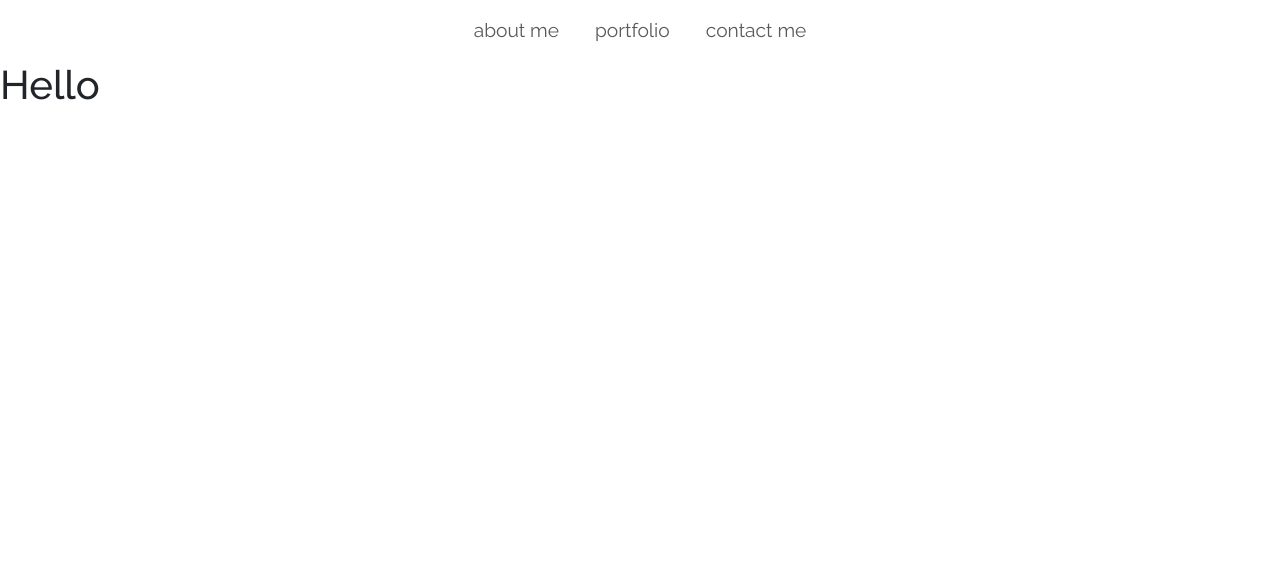
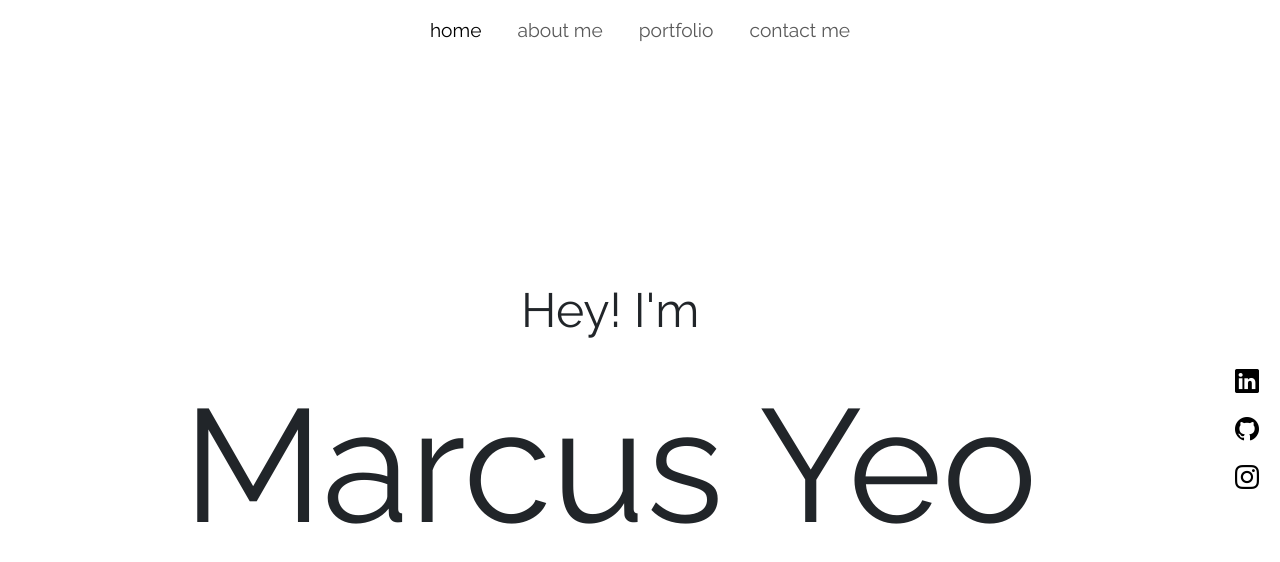
Before and after one commit to marcusyeoyh/website, a React (Vite) app in the folder react-app/: page / in a window 1280 px wide. Shown: the top 562 px of the page. Built offline with nearby package versions, Linux system fonts and the light colour scheme.

Commit message:
Add new welcome banner and working sidebar

```diff
--- a/react-app/src/components/Header.css
+++ b/react-app/src/components/Header.css
@@ -1,3 +1,7 @@
+.navbar {
+  height: 60px;
+}
+
 .navbar-nav .nav-link {
   position: relative;
   margin-left: 10px;
--- a/react-app/src/components/Header.tsx
+++ b/react-app/src/components/Header.tsx
@@ -9,6 +9,17 @@ const Header = () => {
       <div className="container-fluid">
         <div className="d-flex justify-content-center w-100">
           <ul className="navbar-nav">
+            <li className="nav-item">
+              <Link
+                className={`nav-link ${
+                  location.pathname === "/" ? "active" : ""
+                }`}
+                aria-current="page"
+                to="/"
+              >
+                home
+              </Link>
+            </li>
             <li className="nav-item">
               <Link
                 className={`nav-link ${
--- /dev/null
+++ b/react-app/src/components/LinksBar.css
@@ -0,0 +1,17 @@
+.sidebar {
+  display: flex;
+  flex-direction: column;
+  justify-content: center;
+  align-items: end;
+  width: 50px;
+  margin-right: 10px;
+}
+
+.sidebar-button {
+  background-color: transparent;
+  font-size: 1.5rem;
+  margin: 3px;
+  border-color: transparent;
+  justify-content: center;
+  align-items: center;
+}
--- /dev/null
+++ b/react-app/src/components/LinksBar.tsx
@@ -0,0 +1,36 @@
+import "./LinksBar.css";
+
+const LinksBar = () => {
+  const handleURLClicked = (endpoint: string) => {
+    window.open(endpoint, "_blank");
+  };
+
+  return (
+    <div className="sidebar">
+      <button
+        className="sidebar-button"
+        onClick={() =>
+          handleURLClicked("https://www.linkedin.com/in/marcus-yeo24/")
+        }
+      >
+        <i className="bi bi-linkedin"></i>
+      </button>
+      <button
+        className="sidebar-button"
+        onClick={() => handleURLClicked("https://github.com/marcusyeoyh")}
+      >
+        <i className="bi bi-github"></i>
+      </button>
+      <button
+        className="sidebar-button"
+        onClick={() =>
+          handleURLClicked("https://www.instagram.com/marcusyeoyh/")
+        }
+      >
+        <i className="bi bi-instagram"></i>
+      </button>
+    </div>
+  );
+};
+
+export default LinksBar;
--- /dev/null
+++ b/react-app/src/pages/Home.css
@@ -0,0 +1,13 @@
+.content-body {
+  width: 100%;
+  display: flex;
+}
+
+.welcome-banner {
+  height: calc(100vh - 60px);
+  width: calc(100vw - 50px);
+  display: flex;
+  flex-direction: column;
+  justify-content: center;
+  align-items: center;
+}
--- a/react-app/src/pages/Home.tsx
+++ b/react-app/src/pages/Home.tsx
@@ -1,11 +1,19 @@
 import Header from "../components/Header";
 import "../App.css";
+import "./Home.css";
+import LinksBar from "../components/LinksBar";
 
 const Home = () => {
   return (
     <div>
       <Header />
-      <h1>Hello</h1>
+      <div className="content-body">
+        <div className="welcome-banner">
+          <div style={{ fontSize: "3rem" }}>Hey! I'm</div>
+          <div style={{ fontSize: "10rem" }}>Marcus Yeo</div>
+        </div>
+        <LinksBar />
+      </div>
     </div>
   );
 };
```
